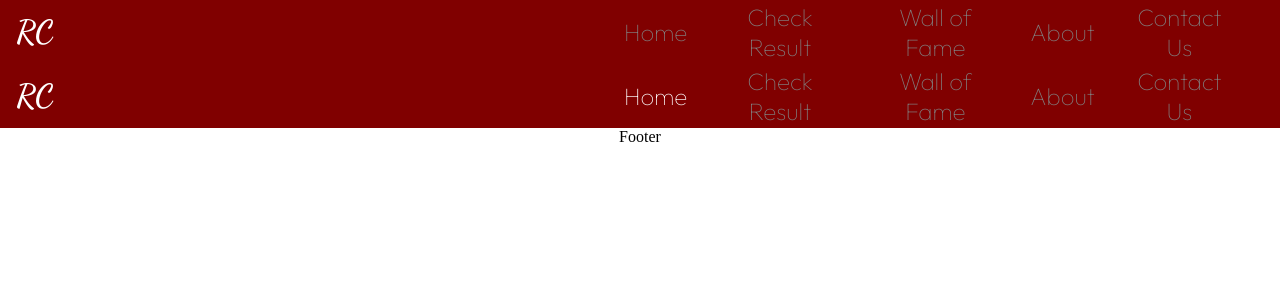
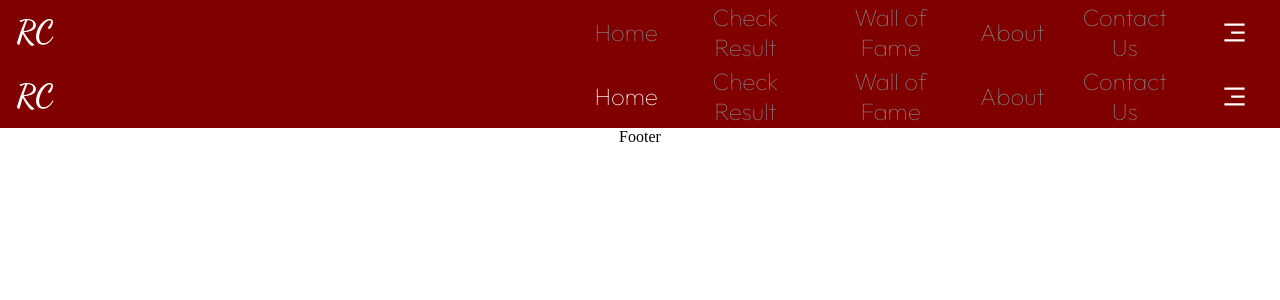
Before and after one commit to muhammad1966/ResultChecker, a React (Create React App) app: page /navbar in a window 1280 px wide. Shown: the top 300 px of the page. Built offline with nearby package versions, Linux system fonts and the light colour scheme.

Commit message:
sat-25th-5-2024

```diff
--- a/src/components/navbar/Navbar.jsx
+++ b/src/components/navbar/Navbar.jsx
@@ -1,17 +1,12 @@
-import React from 'react'
+import React, { useState } from 'react'
 import './navbar.css'
 import { NavLink } from 'react-router-dom'
+import { RiCloseLine, RiMenu3Line } from 'react-icons/ri'
 
-export const Navbar = () => {
-  return (
-      <div className='navbar-div'>
-          <div className='logo-div'>
-              <h1>
-                  RC
-              </h1>
-          </div>
-          <div className='nav-div'>
-          <div>
+const Nav = () => {
+    return (
+        <>
+            <div>
                   <NavLink
                       to=''
                       className={({ isActive, isPending }) =>
@@ -58,6 +53,32 @@ export const Navbar = () => {
                       Contact Us
                   </NavLink>
               </div>
+        </>
+    )
+}
+
+export const Navbar = () => {
+  const [toggled, setToggle] = useState(false)
+  return (
+      <div className='navbar-div'>
+          <div className='logo-div'>
+              <h1>
+                  RC
+              </h1>
+          </div>
+          <div className='nav-div'>
+            <Nav/>
+          </div>
+          <div className='navbar-div-mob'>
+              {toggled ? <RiCloseLine size={27} color="#fff" onClick={() => setToggle(false)} />
+                : <RiMenu3Line size={27} color="#fff" onClick={() => setToggle(true)} />
+              }
+
+              {toggled && (
+                  <div className='nav-mob'>
+                    <Nav/>
+                  </div>
+              )}
           </div>
       </div>
     )
--- a/src/components/navbar/navbar.css
+++ b/src/components/navbar/navbar.css
@@ -42,3 +42,37 @@
     justify-content: end;
     padding-right: 3rem;
 }
+
+.navbar-div-mob{
+    display: flex;
+    flex-direction: column;
+    justify-content: center;
+    margin-right: 2rem;
+    position: relative;
+}
+
+.nav-mob{
+    background: var(--secondary-color);
+    padding: 3rem 2rem;
+    width: 18rem;
+    display: flex;
+    animation: pop 0.2s linear;
+    flex-direction: column;
+    gap: 1rem;
+    box-shadow: 2px 5px 5px rgba(103, 20, 20, 0.7);
+    position: absolute;
+    top: 4.5rem;
+    right: 0.4rem;
+}
+
+@keyframes pop {
+    0%{
+        transform: scale(0);
+    }
+    50%{
+        transform: scale(0.5);
+    }
+    100%{
+        transform: scale(1);
+    }
+}
--- a/src/index.css
+++ b/src/index.css
@@ -17,5 +17,6 @@
 
 :root{
     --primati-color: #800000;
+    --secondary-color: #8c3333;
     --text-color-1: #808080;
 }
```
